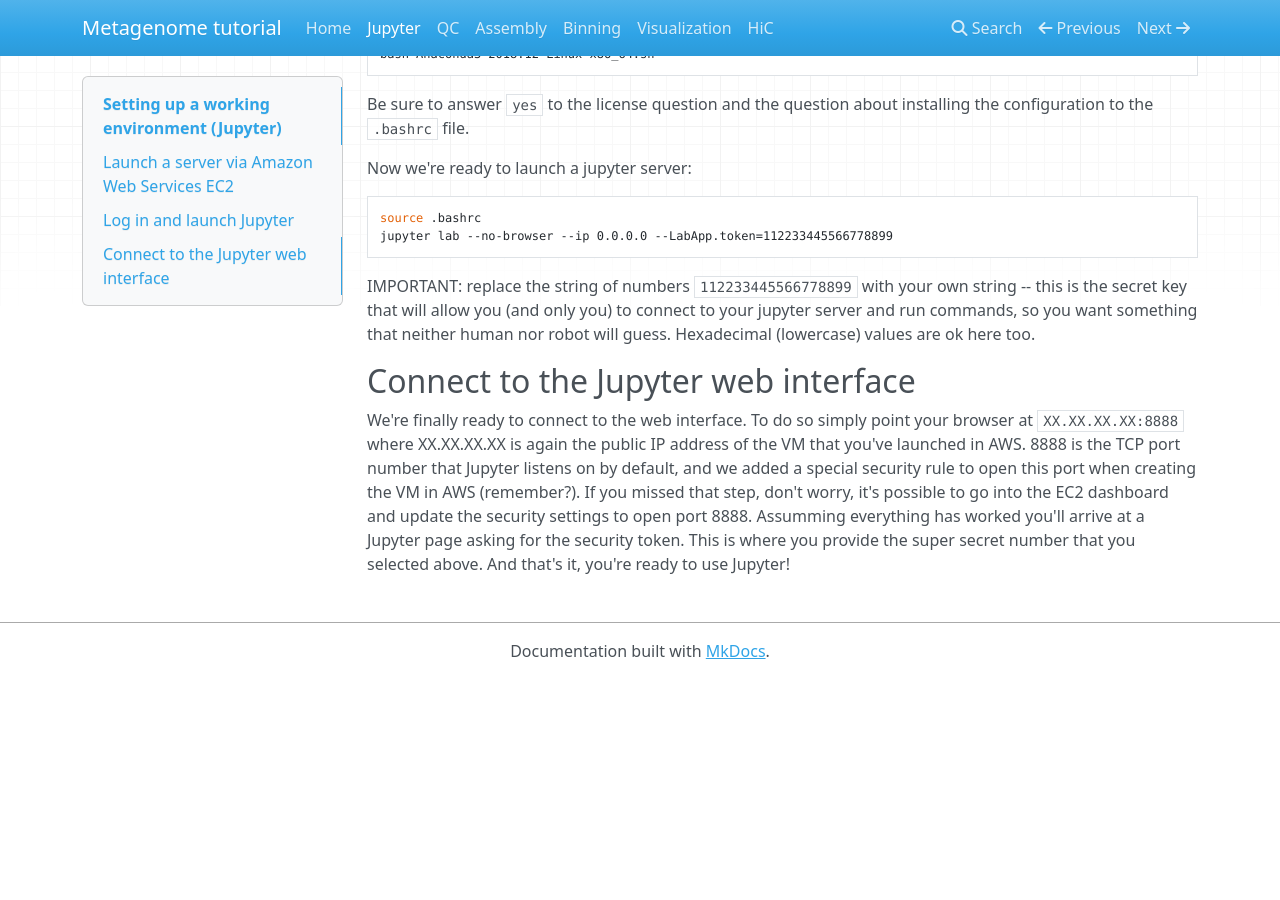
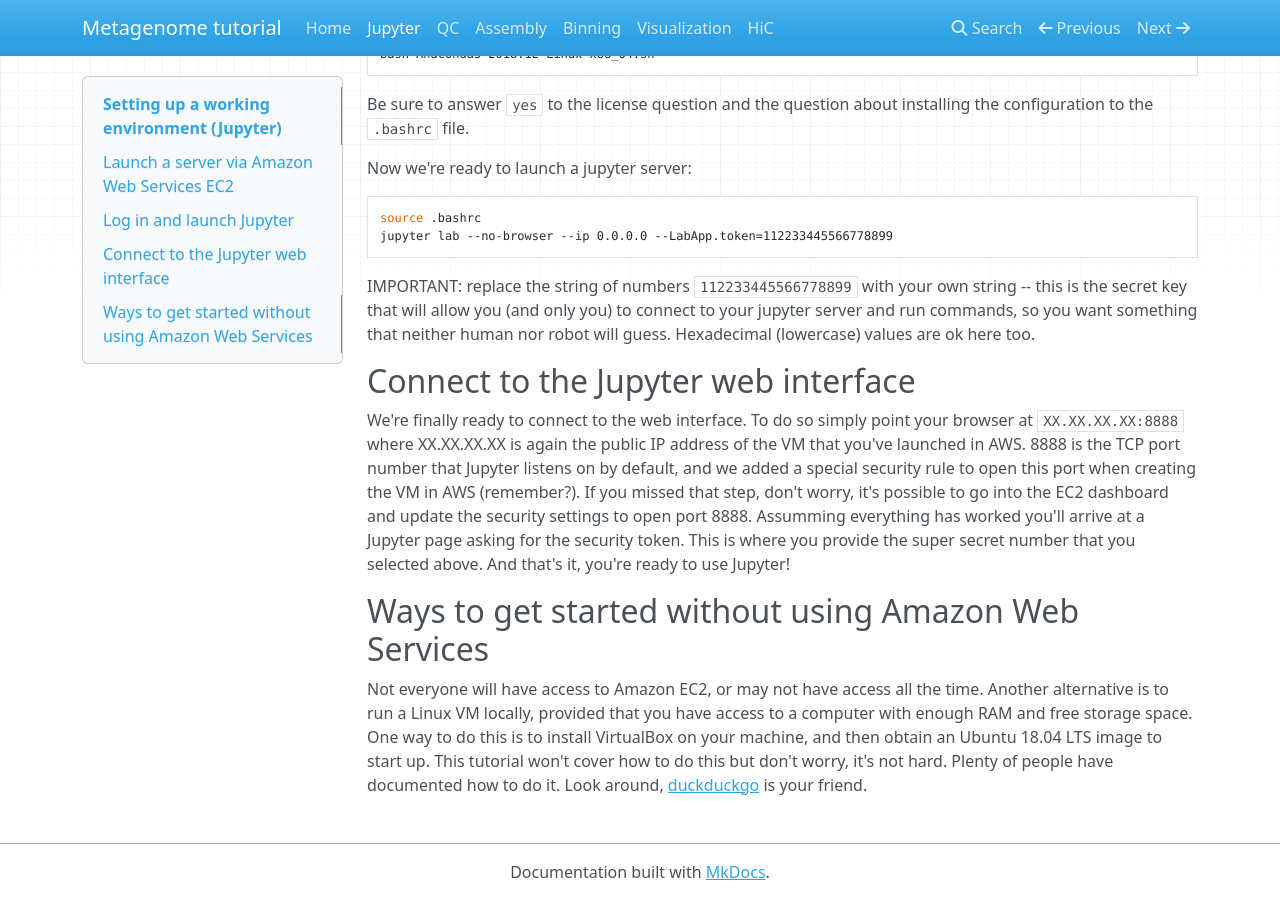
Before and after one commit to thegeneschool/metagenomics, an MkDocs documentation site: the page built from docs/startup.md, in a window 1280 px wide and 900 px high, scrolled down 808 px. Built offline with MkDocs 1.6.1, drawn with Linux system fonts in a browser that asks for light colours; nearby versions of some CDN libraries; old or Windows-style settings are respelled for this version of MkDocs; before the commit the page ends 1487 px from its top, so only the background shows below that.

Commit message:
[AD] add details for people without AWS

```diff
--- a/docs/startup.md
+++ b/docs/startup.md
@@ -37,3 +37,12 @@ IMPORTANT: replace the string of numbers `112233445566778899` with your own stri
 ## Connect to the Jupyter web interface
 
 We're finally ready to connect to the web interface. To do so simply point your browser at `XX.XX.XX.XX:8888` where XX.XX.XX.XX is again the public IP address of the VM that you've launched in AWS. 8888 is the TCP port number that Jupyter listens on by default, and we added a special security rule to open this port when creating the VM in AWS (remember?). If you missed that step, don't worry, it's possible to go into the EC2 dashboard and update the security settings to open port 8888. Assumming everything has worked you'll arrive at a Jupyter page asking for the security token. This is where you provide the super secret number that you selected above. And that's it, you're ready to use Jupyter!
+
+## Ways to get started without using Amazon Web Services
+
+Not everyone will have access to Amazon EC2, or may not have access all the time.
+Another alternative is to run a Linux VM locally, provided that you have access to a computer with enough RAM and free storage space.
+One way to do this is to install VirtualBox on your machine, and then obtain an Ubuntu 18.04 LTS image to start up.
+This tutorial won't cover how to do this but don't worry, it's not hard.
+Plenty of people have documented how to do it.
+Look around, [duckduckgo](https://duckduckgo.com) is your friend.
```
